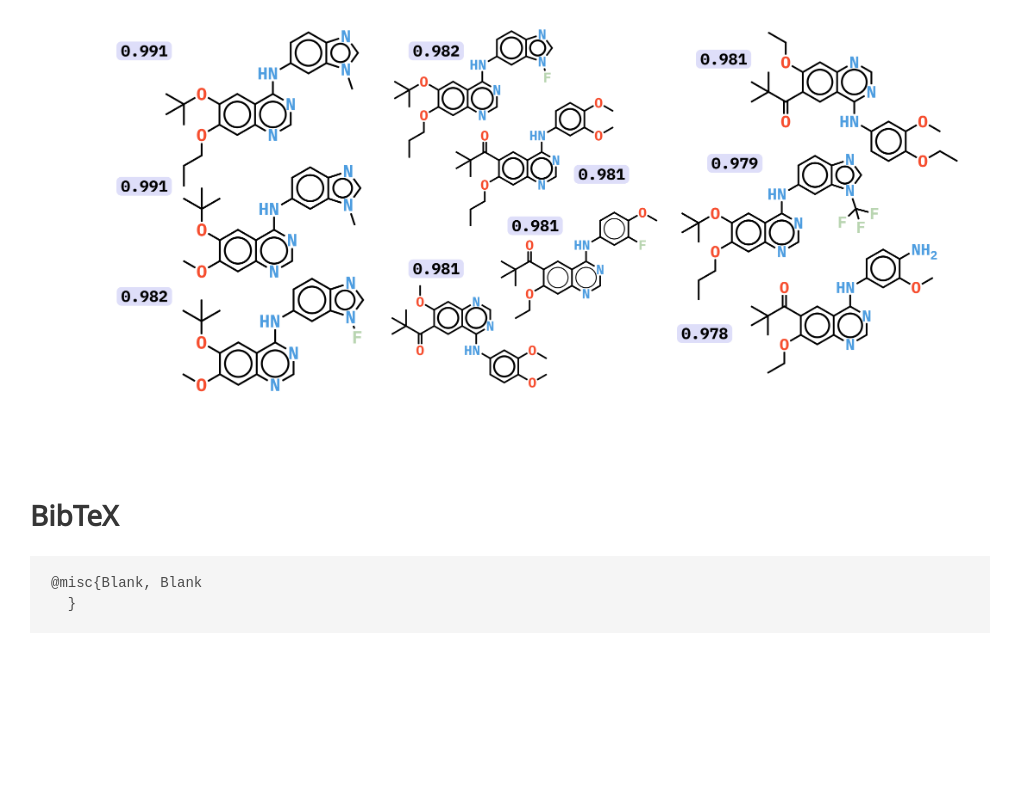
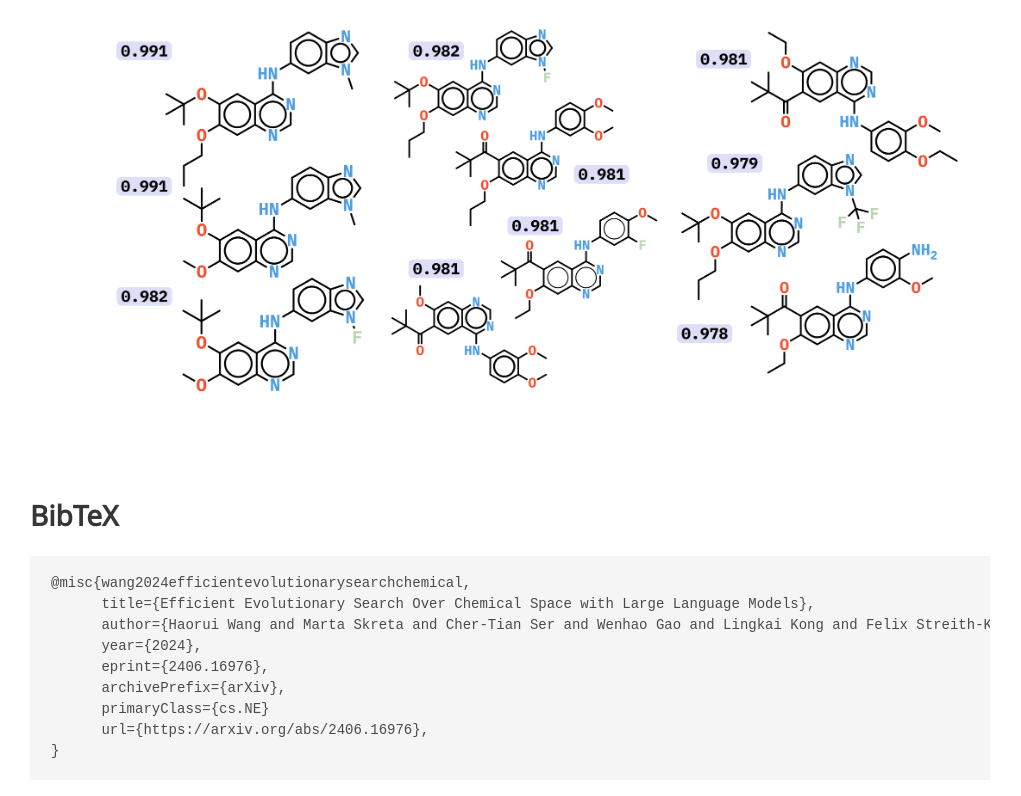
Before and after one commit to MolLEO/MolLEO.github.io, a plain HTML site: page index.html in a window 1280 px wide. Shown: the part 4921-5717 px from the top of the page, without its empty margins (130-1151 px from the left). Before the commit the page ends 5602 px from the top, so only its background shows below. Drawn offline with nearby package versions, Linux system fonts and the light colour scheme; some icons are missing; a web font is replaced by a local one.

Commit message:
Update index.html

```diff
--- a/index.html
+++ b/index.html
@@ -249,8 +249,15 @@ We demonstrate that our algorithm improves both the quality of the final solutio
   <section class="section" id="BibTeX">
     <div class="container is-max-desktop content">
       <h2 class="title">BibTeX</h2>
-      <pre><code>@misc{Blank, Blank
-  }</code></pre>
+      <pre><code>@misc{wang2024efficientevolutionarysearchchemical,
+      title={Efficient Evolutionary Search Over Chemical Space with Large Language Models},
+      author={Haorui Wang and Marta Skreta and Cher-Tian Ser and Wenhao Gao and Lingkai Kong and Felix Streith-Kalthoff and Chenru Duan and Yuchen Zhuang and Yue Yu and Yanqiao Zhu and Yuanqi Du and Alán Aspuru-Guzik and Kirill Neklyudov and Chao Zhang},
+      year={2024},
+      eprint={2406.16976},
+      archivePrefix={arXiv},
+      primaryClass={cs.NE}
+      url={https://arxiv.org/abs/2406.16976},
+}</code></pre>
     </div>
 </section>
 <!--End BibTex citation -->
```
